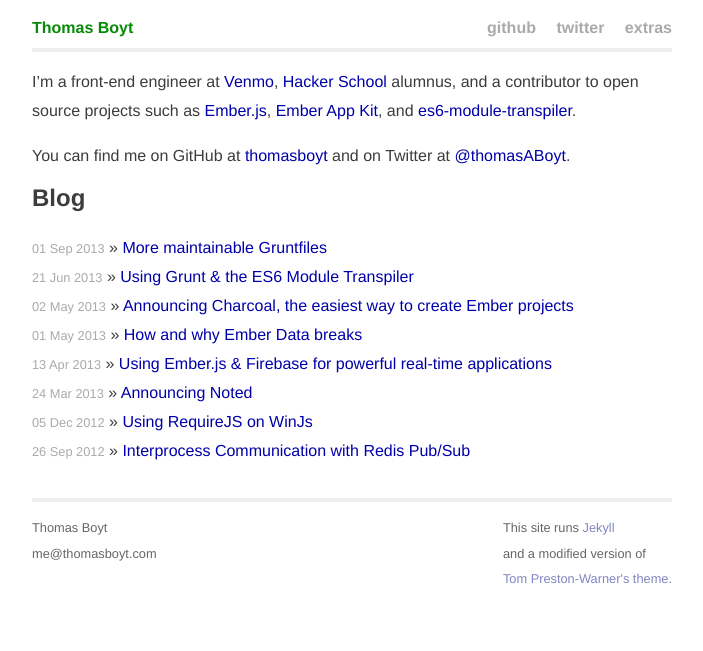
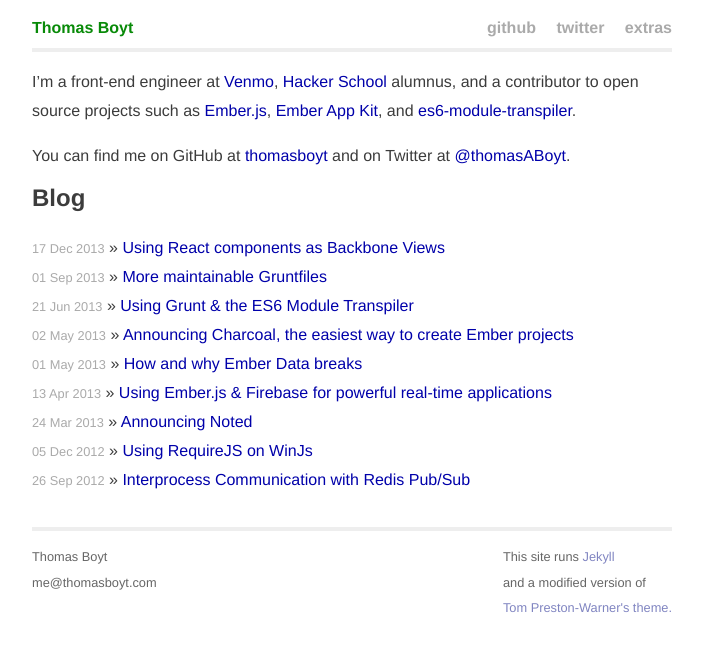
Before and after one commit to thomasboyt/thomasboyt.github.com, a Jekyll site: the page built from index.md, in a window 1280 px wide. Shown: the top 651 px of the page, without its empty margins (288-991 px from the left). Built offline with Jekyll 4.4.1, drawn with Linux system fonts in a browser that asks for light colours; Markdown is read by kramdown in place of the engine named in the settings; some of the changed lines change nothing that is shown.

Commit message:
Publish React+Backbone blog post

```diff
--- a/extras/2013-12-12-using-reactjs-as-a-backbone-view.md
+++ b/_posts/2013-12-17-using-reactjs-as-a-backbone-view.md
@@ -1,7 +1,6 @@
 ---
 layout: post
 title: "Using React components as Backbone Views"
-permalink: "react-draft.html"
 ---
 
 At [Venmo](https://venmo.com/), we've begun rewriting and redesigning our front-end into clean, idiomatic Backbone code. Backbone is an unopinionated framework that provides structure to your code. However, its view layer is purposefully lacking, providing only a few basic lifecycle hooks. Unlike Ember components or Angular directives, it does not hook your data up to your views for you, and does little to enforce separation between your layers.
```
